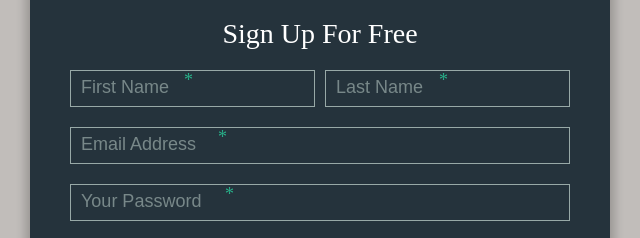
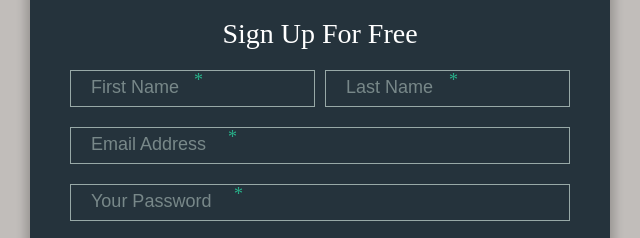
Before and after one commit to shegx01/bgFieldSixUI, a plain HTML site: page index.html in a window 1280 px wide. Shown: the part 264-502 px from the top of the page, 320-960 px from the left. Drawn offline with Linux system fonts and the light colour scheme.

Commit message:
refactored form paddings and to html entity

```diff
--- a/app.scss
+++ b/app.scss
@@ -37,10 +37,14 @@ body {
         color: #90A1A0;
         font-size: 20px;
         text-transform: capitalize;
+        cursor: pointer;
       }
       &--btn:focus {
         outline: none;
-        box-shadow: 0 1px 2px 8px rgba(0, 0, 0, 0.1);
+        background-color: white;
+      }
+      &--btn:hover {
+        box-shadow: 0 1px 2px 8px rgba(#fff, 0.05);
       }
     }
     &__title {
@@ -80,6 +84,9 @@ body {
             // align-items: center;
             justify-content: center;
           }
+          &--btn:hover {
+            background-color: rgba($color: #28B089, $alpha: .9);
+          }
         }
         &__basic {
           display: flex;
@@ -90,7 +97,7 @@ body {
             color: #28B089;
             position: absolute;
             font-size: large;
-            left: 114px;
+            left: 124px;
           }
         }
       }
@@ -105,10 +112,11 @@ body {
 
 .form {
   &--input {
-    padding: 10px 0;
+    padding: 10px 0 10px 10px;
     width: 100%;
     background-color: transparent;
     border:  1px solid #98A9A7;
+    color: white;
   }
   &--input::placeholder {
     color: #788889;
@@ -120,9 +128,9 @@ body {
     color: #28B089;
     font-size: large;
     position: absolute;
-    left: 148px;
+    left: 158px;
     &--password {
-      left: 155px;
+      left: 164px;
     }
   }
 }
--- a/index.html
+++ b/index.html
@@ -1,16 +1,19 @@
 <!DOCTYPE html>
 <html lang="en">
+
 <head>
   <meta charset="UTF-8">
   <meta name="viewport" content="width=device-width, initial-scale=1.0">
   <title>six ui</title>
   <link rel="stylesheet" href="app.css">
 </head>
+
 <body>
   <div class="container">
     <div class="container__content">
       <div class="container__content__button-group">
-        <button class="container__content__button-group--btn active">sign up</button><button class="container__content__button-group--btn">log in</button>
+        <button class="container__content__button-group--btn active">sign up</button><button
+          class="container__content__button-group--btn">log in</button>
       </div>
       <h2 class="container__content__title">
         sign up for free
@@ -19,11 +22,11 @@
         <div class="container__content__form__inner-wrapper">
           <div class="container__content__form__inner-wrapper__basic ">
             <input class="form--input" type="text" name="firstName" placeholder="first name">
-            <span class="container__content__form__inner-wrapper__basic--star">*</span>
+            <span class="container__content__form__inner-wrapper__basic--star">&#42;</span>
           </div>
           <div class="container__content__form__inner-wrapper__basic">
             <input class="form--input" type="text" name="lastName" placeholder="last name">
-            <span class="container__content__form__inner-wrapper__basic--star">*</span>
+            <span class="container__content__form__inner-wrapper__basic--star">&#42;</span>
           </div>
         </div>
         <div class="container__content__form__inner-wrapper--input">
@@ -32,11 +35,14 @@
         </div class="container__content__form__inner-wrapper--input">
         <div class="container__content__form__inner-wrapper--input">
           <input class="form--input" type="password" name="password" placeholder="your password">
-          <span class="form--star form--star--password">*</span>
+          <span class="form--star form--star--password">&#42;</span>
         </div>
-        <button class="container__content__form__inner-wrapper--input container__content__form__inner-wrapper--input--btn">get started</button>
+        <button
+          class="container__content__form__inner-wrapper--input container__content__form__inner-wrapper--input--btn">get
+          started</button>
       </form>
     </div>
   </div>
 </body>
+
 </html>
```
Also changed, not shown: app.css, 1 other file.
